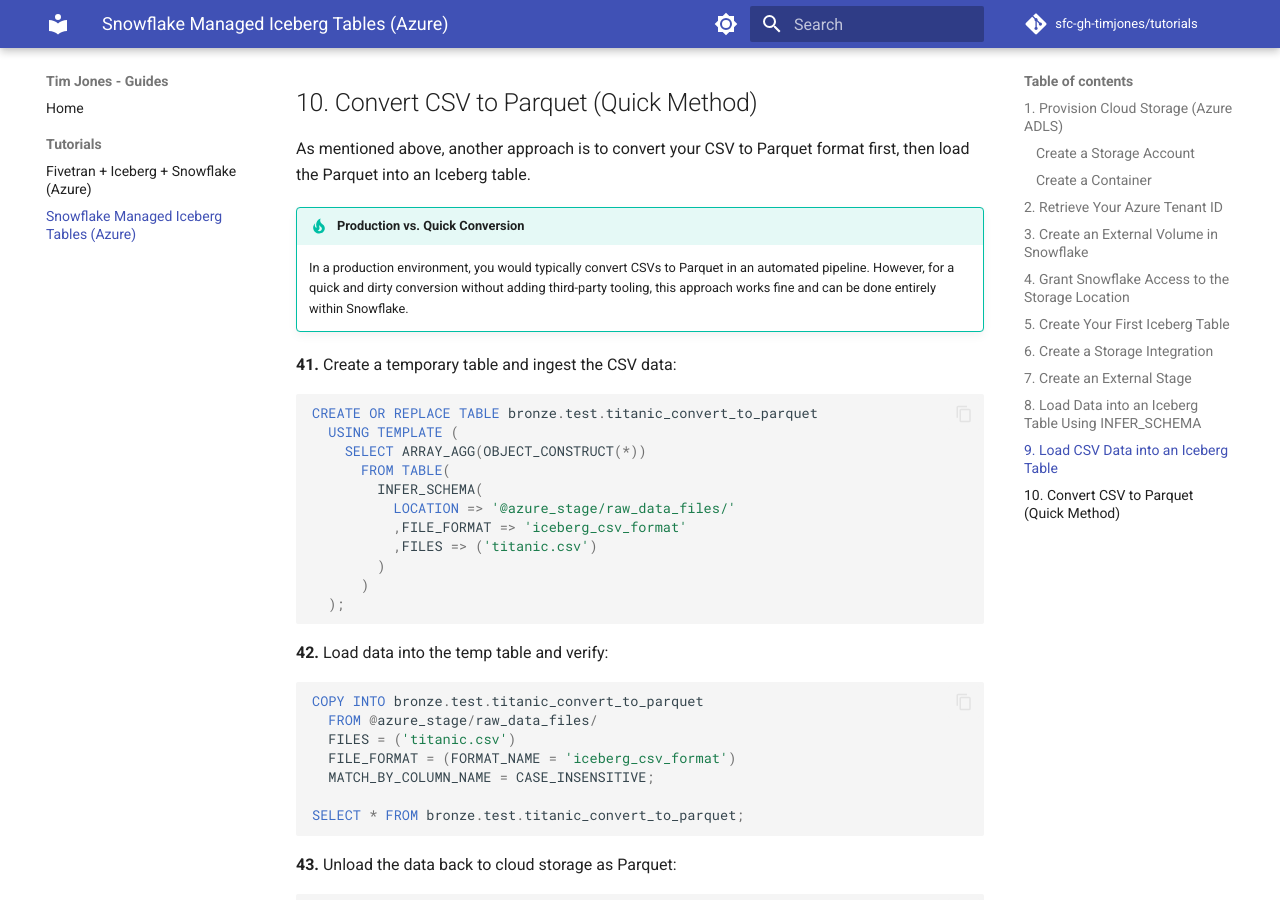
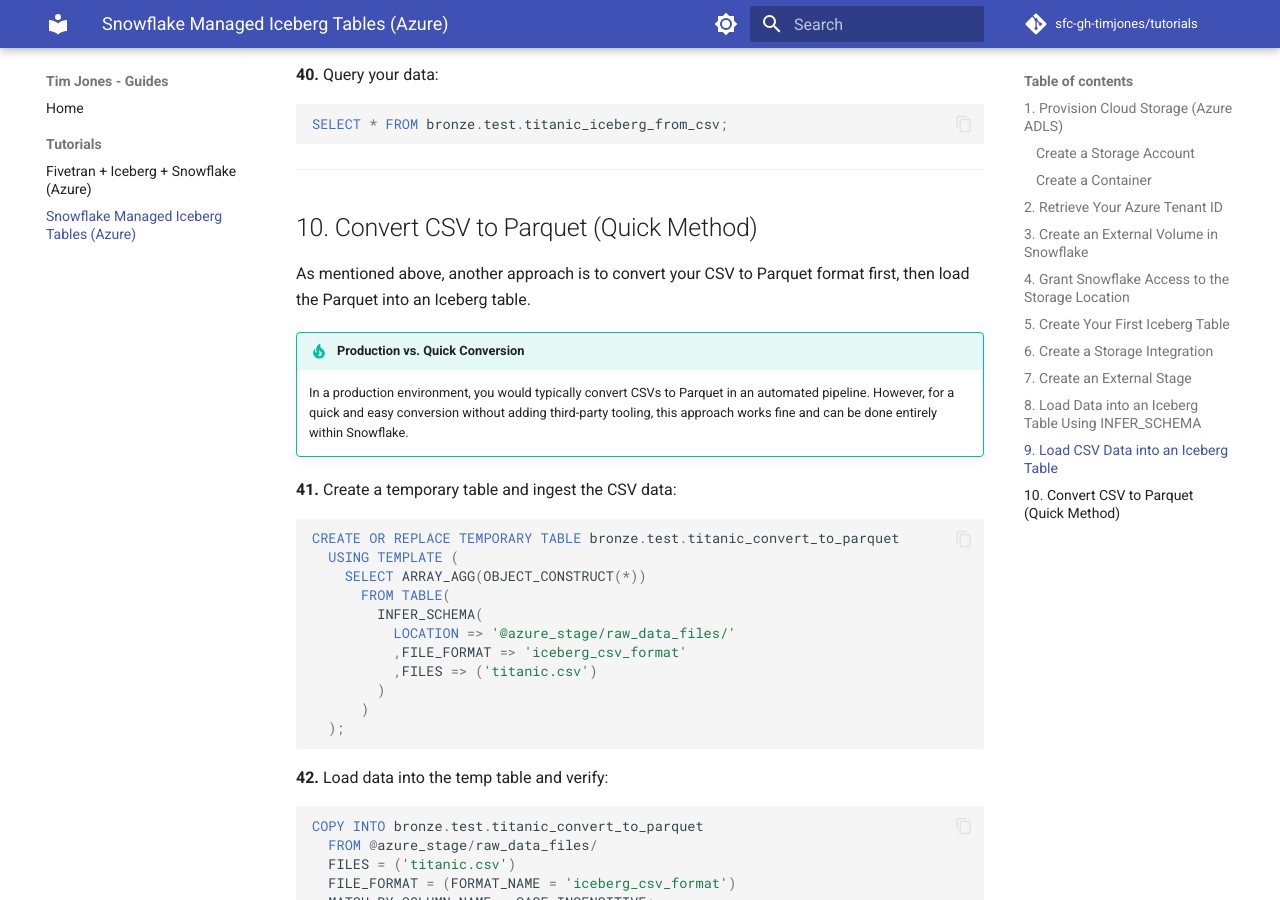
Before and after one commit to sfc-gh-timjones/tutorials, an MkDocs documentation site: the page built from docs/snowflake-managed-iceberg-azure/index.md, in a window 1280 px wide and 900 px high, scrolled down 20284 px. Built offline with MkDocs 1.6.1 and Material for MkDocs 9.7.7, drawn with Linux system fonts in a browser that asks for light colours; comment, search, counter and statistics services are not loaded; some of the changed text lies outside the part shown.

Commit message:
Add official doc links to sections 5-7, update temp table to TEMPORARY, polish wording

````diff
--- a/docs/snowflake-managed-iceberg-azure/index.md
+++ b/docs/snowflake-managed-iceberg-azure/index.md
@@ -569,12 +575,12 @@
 As mentioned above, another approach is to convert your CSV to Parquet format first, then load the Parquet into an Iceberg table.
 
 !!! tip "Production vs. Quick Conversion"
-    In a production environment, you would typically convert CSVs to Parquet in an automated pipeline. However, for a quick and dirty conversion without adding third-party tooling, this approach works fine and can be done entirely within Snowflake.
+    In a production environment, you would typically convert CSVs to Parquet in an automated pipeline. However, for a quick and easy conversion without adding third-party tooling, this approach works fine and can be done entirely within Snowflake.
 
 **41.** Create a temporary table and ingest the CSV data:
 
 ```sql
-CREATE OR REPLACE TABLE bronze.test.titanic_convert_to_parquet
+CREATE OR REPLACE TEMPORARY TABLE bronze.test.titanic_convert_to_parquet
   USING TEMPLATE (
     SELECT ARRAY_AGG(OBJECT_CONSTRUCT(*))
       FROM TABLE(
````
Also changed, not shown: other parts of docs/snowflake-managed-iceberg-azure/index.md (+7 -1 lines).
